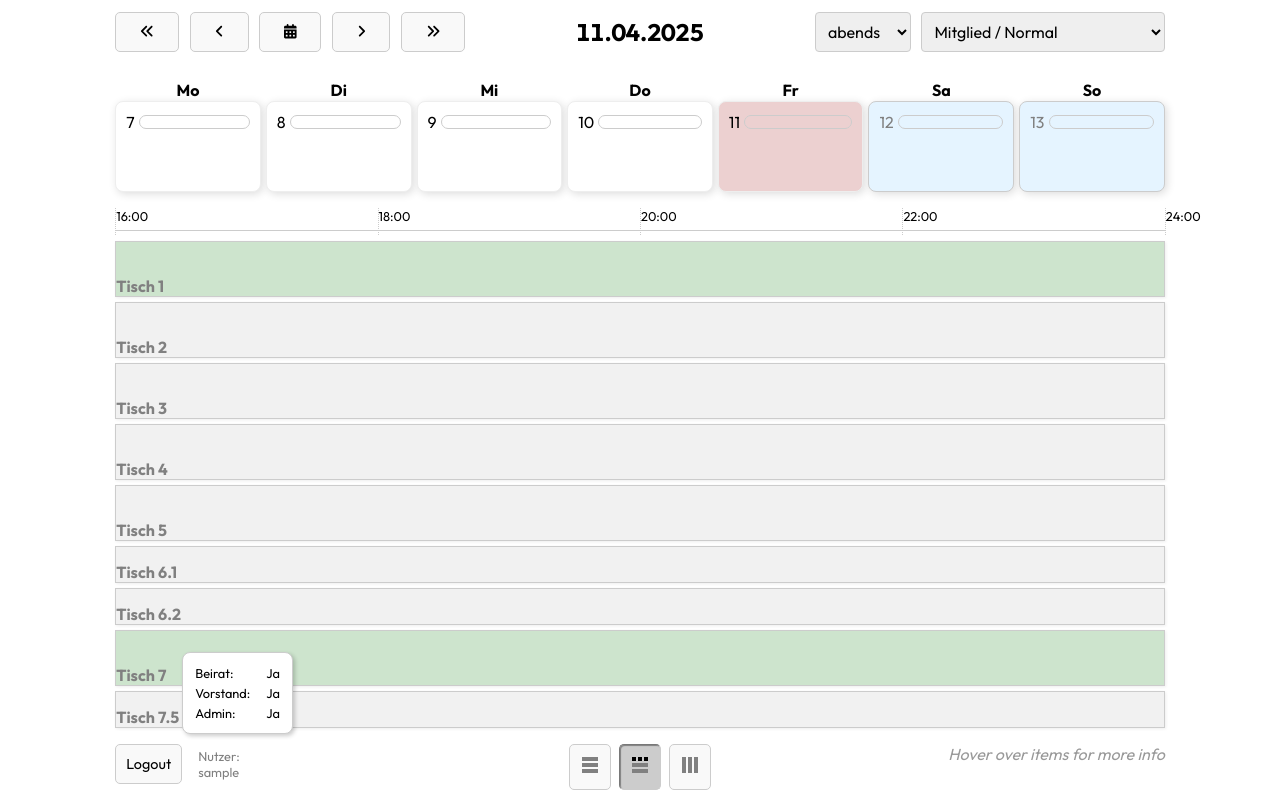
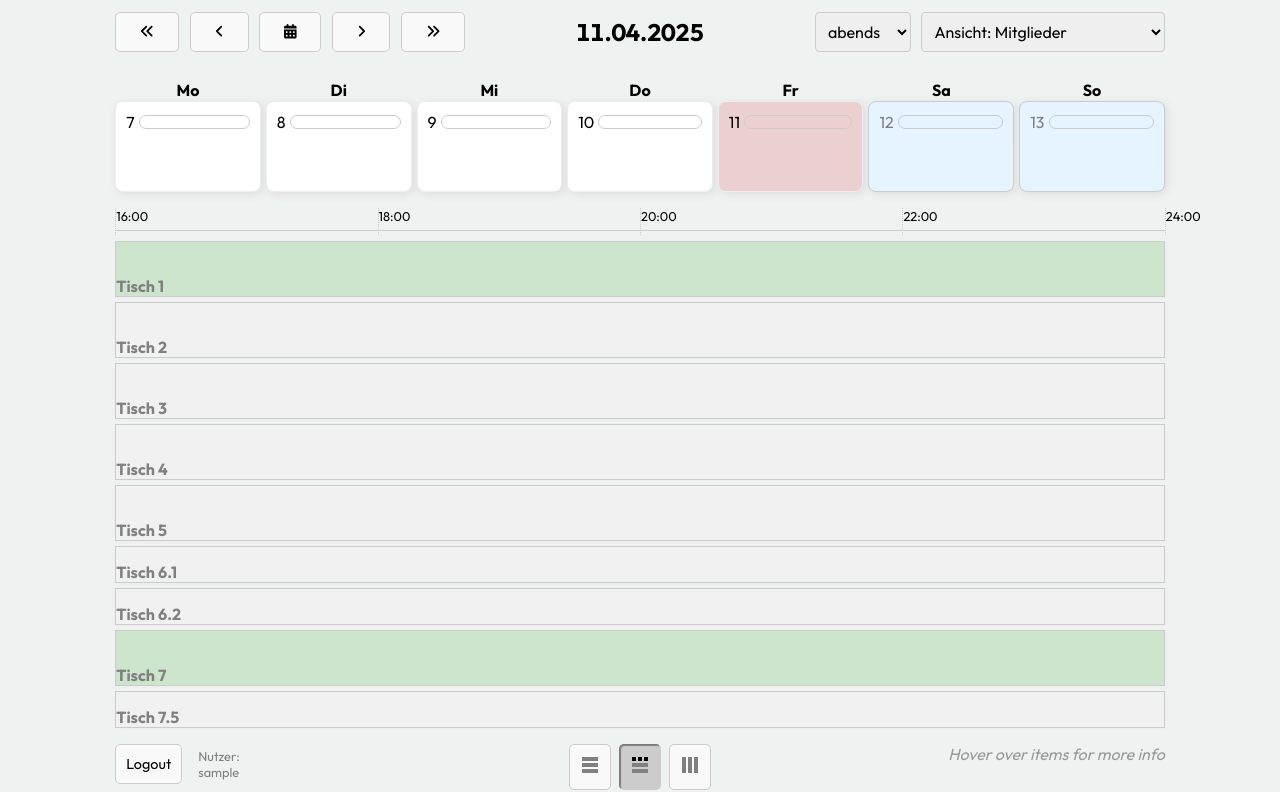
Before and after one commit to Jan-Weigang/Threadbound, a Flask app: page /calendar/ in a window 1280 px wide. Run offline with Flask 3, Linux system fonts and the light colour scheme; the visitor is signed in with stand-in values (Sample User, id 1); data comes from the database, SQL or seed files in the repository; data that the repository does not hold is empty; parts of the project's set-up code (start-up, migrations or seed data) failed here and were passed over; some libraries are stand-ins or nearby versions.

Commit message:
Added new naming and background color for viewtypes

```diff
--- a/templates/std_elements/footer.html
+++ b/templates/std_elements/footer.html
@@ -19,7 +19,6 @@
                                                     padding: 0.75rem;
                                                     font-size: 0.8rem;
                                                     z-index: 100;
-                                                    display: grid;
                                                     grid-template-columns: auto auto;
                                                     gap: 0.25rem 1rem;">
                         <div>Beirat:</div>     <div>{{ user.beirat }}</div>
--- a/templates/std_elements/header.html
+++ b/templates/std_elements/header.html
@@ -31,25 +31,28 @@
         <option value="12">mittags</option>
         <option value="16" selected>abends</option>
     </select>
-    <select id="viewTypeSelect" name="view_type" data-disable-scroll>
+    <select id="viewTypeSelect" name="view_type" data-disable-scroll
+            data-bg-regular="#eef2f0"
+            data-bg-template="#fbf8f1"
+            data-bg-public="#f3eaf5">
         {% if is_authenticated %}
             {% if view_type == "regular" %}
-                <option value="regular" selected>Mitglied / Normal</option>
+                <option value="regular" selected>Ansicht: Mitglieder</option>
             {% else %}
-                <option value="regular" >Mitglied / Normal</option>
+                <option value="regular" >Ansicht: Mitglieder</option>
             {% endif %}
 
             {% if view_type == "template" %}
-                <option value="template" selected>Stammtischkalender</option>
+                <option value="template" selected>Ansicht: Stammtische</option>
             {% else %}
-                <option value="template" >Stammtischkalender</option>
+                <option value="template" >Ansicht: Stammtische</option>
             {% endif %}
         {% endif %}
 
         {% if view_type == "public" %}
-            <option value="public" selected>Öffentliche Events</option>
+            <option value="public" selected>Ansicht: Öffentlich</option>
         {% else %}
-            <option value="public" >Öffentliche Events</option>
+            <option value="public" >Ansicht: Öffentlich</option>
         {% endif %}
     </select>
 </div>
--- a/templates/view.html
+++ b/templates/view.html
@@ -19,7 +19,7 @@
     <meta name="date" content="{{ date }}">
 
 </head>
-<body>
+<body id="page-body">
 
     {% include 'std_elements/body.html' %}
     <div class="layout-wrapper" id="layoutWrapper" data-layout="mixed">
@@ -40,5 +40,24 @@
         {% include 'std_elements/footer.html' %}
 
     </div>
+
+    <script> // This changes background color based on selected viewtype.
+        document.addEventListener('DOMContentLoaded', function () {
+            const select = document.getElementById('viewTypeSelect');
+            const body = document.getElementById('page-body');
+
+            if (select && body) {
+                const updateBg = () => {
+                    const val = select.value;
+                    const color = select.dataset[`bg${val.charAt(0).toUpperCase() + val.slice(1)}`] || 'white';
+                    body.style.backgroundColor = color;
+                };
+
+                select.addEventListener('change', updateBg);
+                updateBg();
+            }
+        });
+        </script>
+
 </body>
 </html>
```
